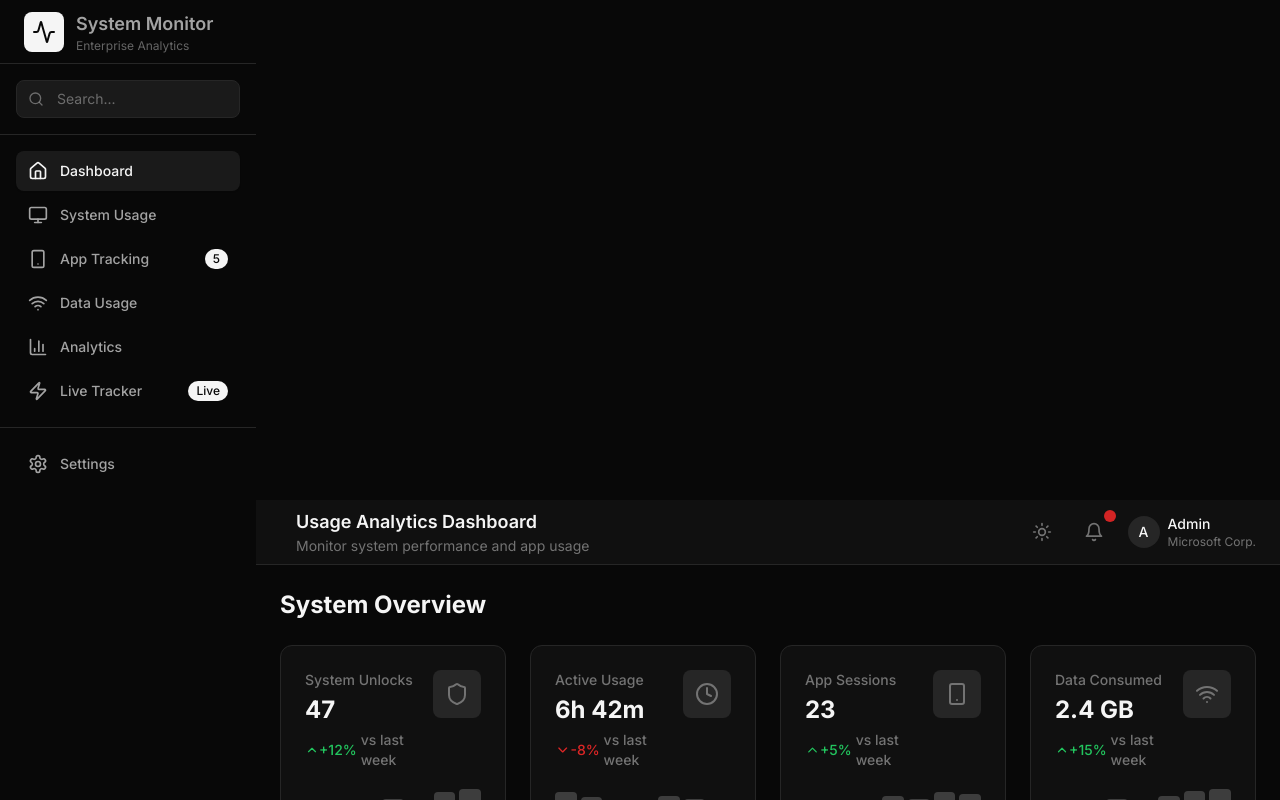
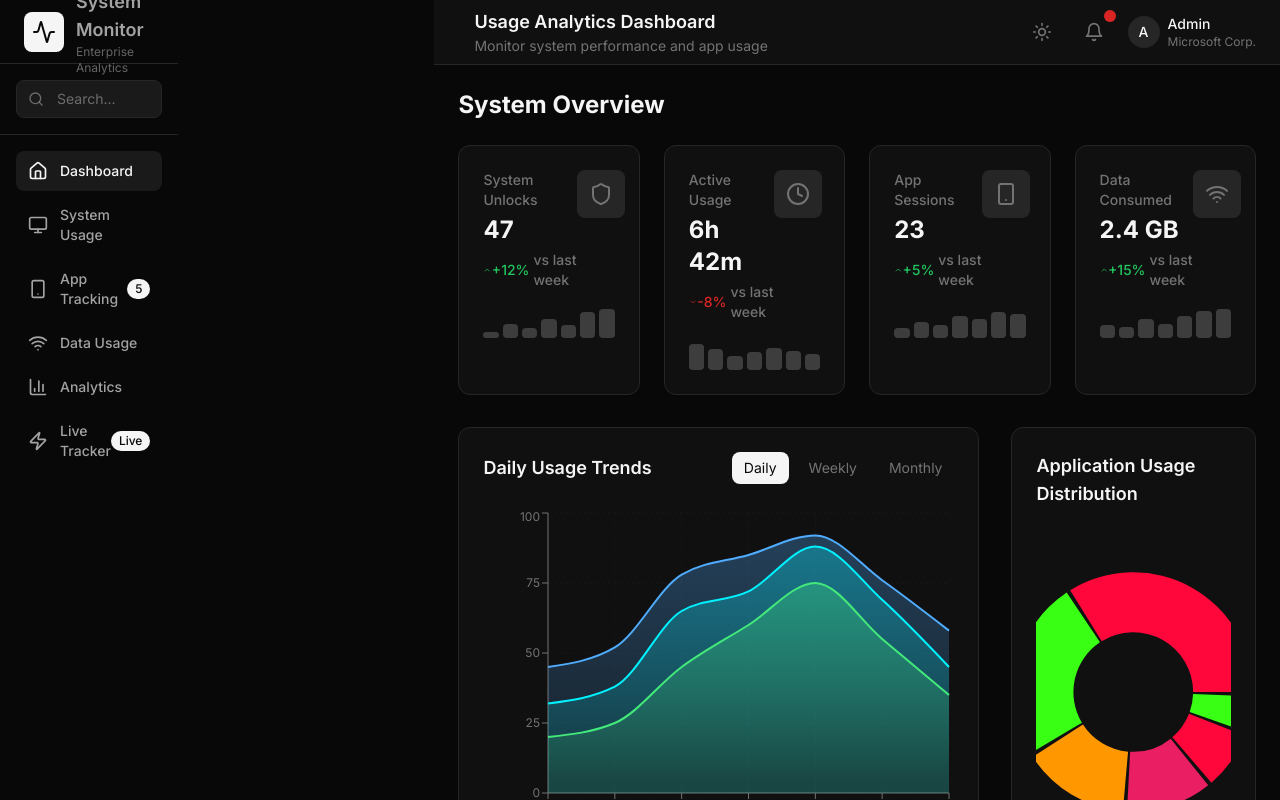
Before and after one commit to prathambahekar/tracker-of-realm, a React (Vite) app: page / in a window 1280 px wide. Shown: the top 800 px of the page. Built offline with nearby package versions, Linux system fonts and the light colour scheme.

Commit message:
Fix Layout.tsx - remove centering flex classes that break the layout
cgen-85173ba7f50c478aa630b3c19903ac90

```diff
--- a/client/components/Layout.tsx
+++ b/client/components/Layout.tsx
@@ -85,7 +85,7 @@ export function Layout({ children }: LayoutProps) {
   };
 
   return (
-    <div className="min-h-screen bg-background text-foreground flex flex-col justify-center items-start">
+    <div className="min-h-screen bg-background text-foreground flex">
       {/* Mobile sidebar overlay */}
       {isSidebarOpen && (
         <div
```
